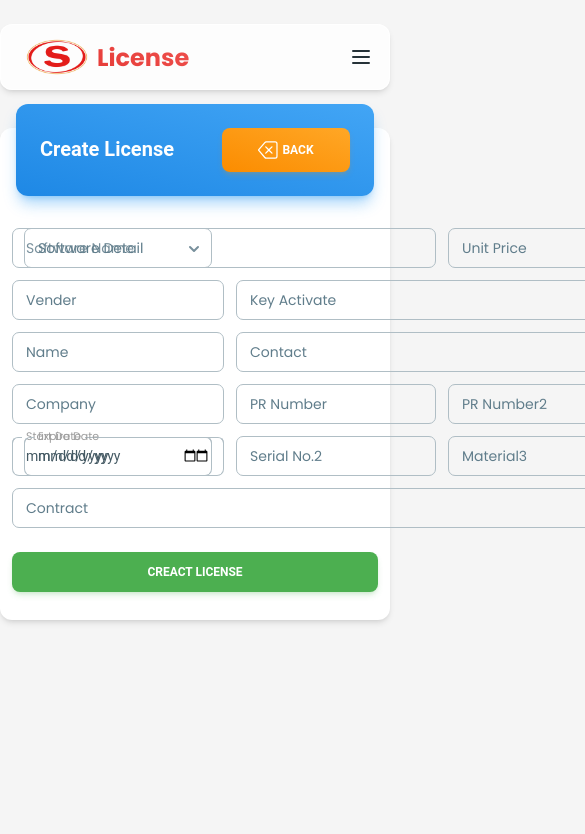
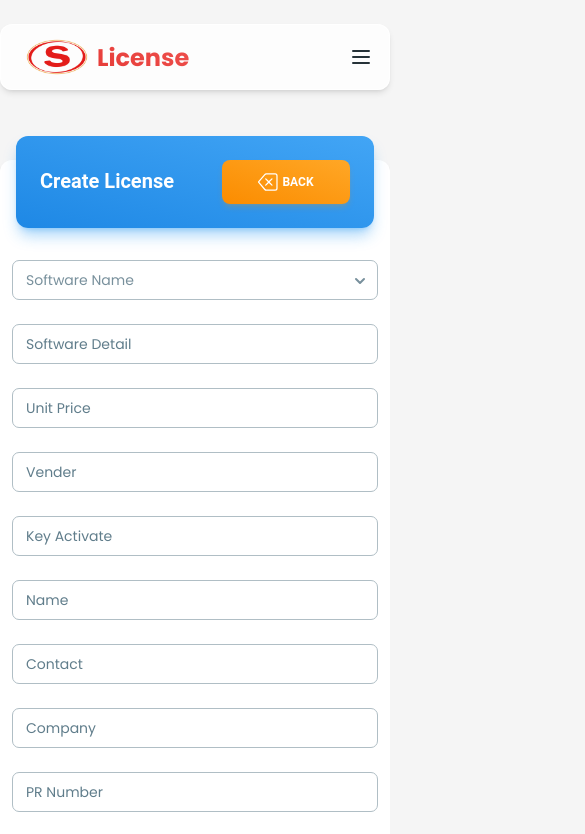
Before and after one commit to Phitchayut/expire-license, a React (Vite) app: page /create in a window 390 px wide. Shown: the top 834 px of the page, 585 px wide, since content can reach past the window. Built offline with nearby package versions, Linux system fonts and the light colour scheme.

Commit message:
Update Create.jsx

```diff
--- a/src/pages/Create.jsx
+++ b/src/pages/Create.jsx
@@ -8,7 +8,7 @@ import {
   Checkbox,
   Input,
   Select,
-  Option
+  Option,
 } from "@material-tailwind/react";
 
 import { BsBackspace } from "react-icons/bs";
@@ -16,7 +16,7 @@ import { Link } from "react-router-dom";
 import Navbar from "../components/Navbar";
 const Create = () => {
   return (
-    <div className="mx-auto container mt-32">
+    <div className="mx-auto container mt-40">
       <Navbar />
       <Card className="font-poppins">
         <CardHeader
@@ -41,7 +41,7 @@ const Create = () => {
         <CardBody className="px-3 pt-0 pb-5">
           <Card color="transparent" className="w-full" shadow={false}>
             <form className="mb-2">
-              <div className="grid grid-cols-1 gap-3 lg:grid-cols-4">
+              <div className="grid grid-cols-auto gap-6 lg:grid-cols-4">
                 <div>
                   <Select label="Software Name">
                     <Option>Autodesk AutoCAD LT</Option>
@@ -51,25 +51,25 @@ const Create = () => {
                     <Option>PDF X-Change</Option>
                   </Select>
                 </div>
-                <div className="col-span-2">
+                <div className="col-auto lg:col-span-2">
                   <Input type="text" size="md" label="Software Detail" />
                 </div>
                 <div>
                   <Input type="text" size="md" label="Unit Price" />
                 </div>
-                <div className="col-span-2">
+                <div className="col-auto lg:col-span-2">
                   <Input type="text" size="md" label="Vender" />
                 </div>
-                <div className="col-span-2">
+                <div className="col-auto lg:col-span-2">
                   <Input type="text" size="md" label="Key Activate" />
                 </div>
-                <div className="col-span-2">
+                <div className="col-auto lg:col-span-2">
                   <Input type="text" size="md" label="Name" />
                 </div>
-                <div className="col-span-2">
+                <div className="col-auto lg:col-span-2">
                   <Input type="text" size="md" label="Contact" />
                 </div>
-                <div className="col-span-2">
+                <div className="col-auto lg:col-span-2">
                   <Input type="text" size="md" label="Company" />
                 </div>
                 <div>
@@ -90,8 +90,11 @@ const Create = () => {
                 <div>
                   <Input type="text" size="md" label="Material3" />
                 </div>
-                <div className="col-span-4">
+                <div className="col-auto">
                   <Input type="text" size="md" label="Contract" />
+                </div>
+                <div className="col-auto">
+                  <Input type="file" size="md" label="File" />
                 </div>
               </div>
               <Button className="mt-6" color="green" fullWidth>
```
